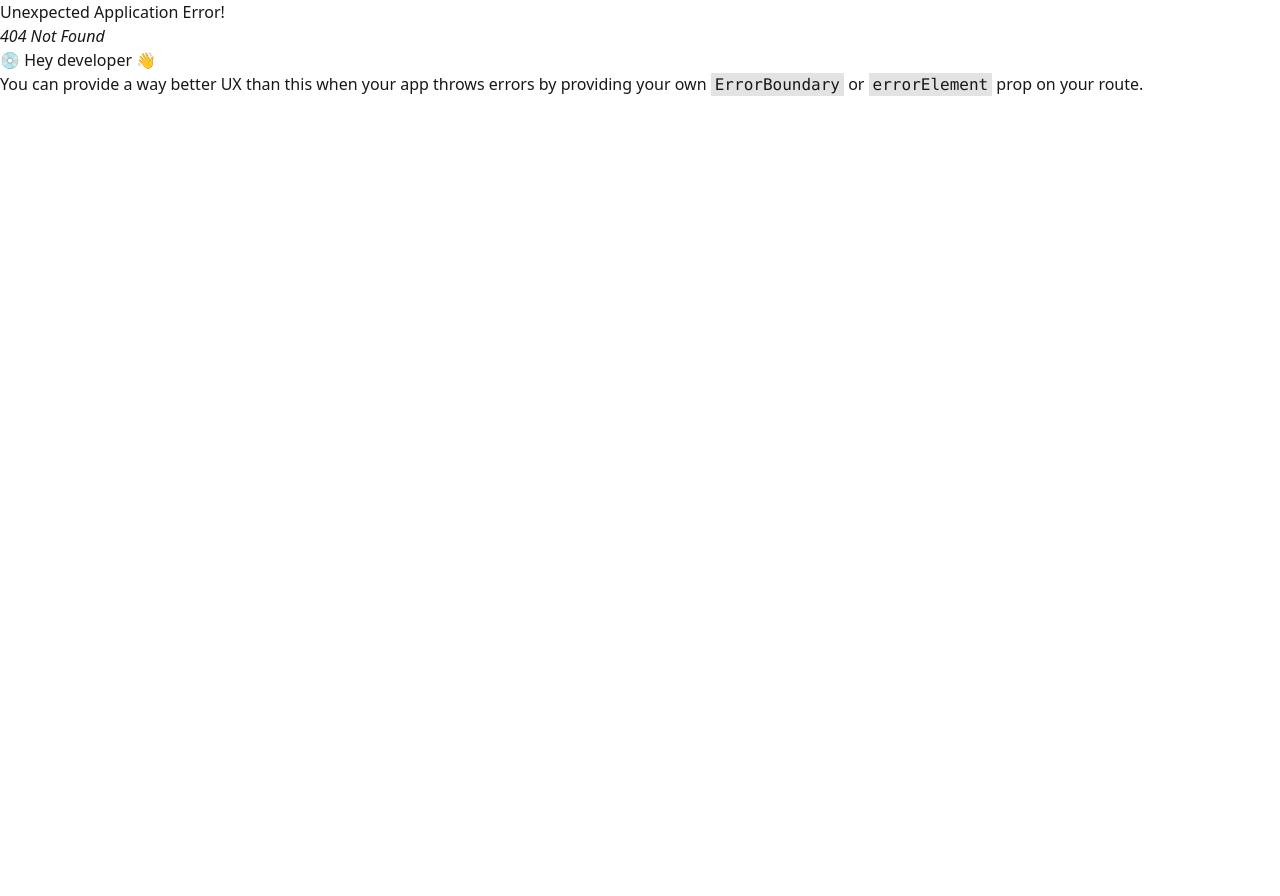
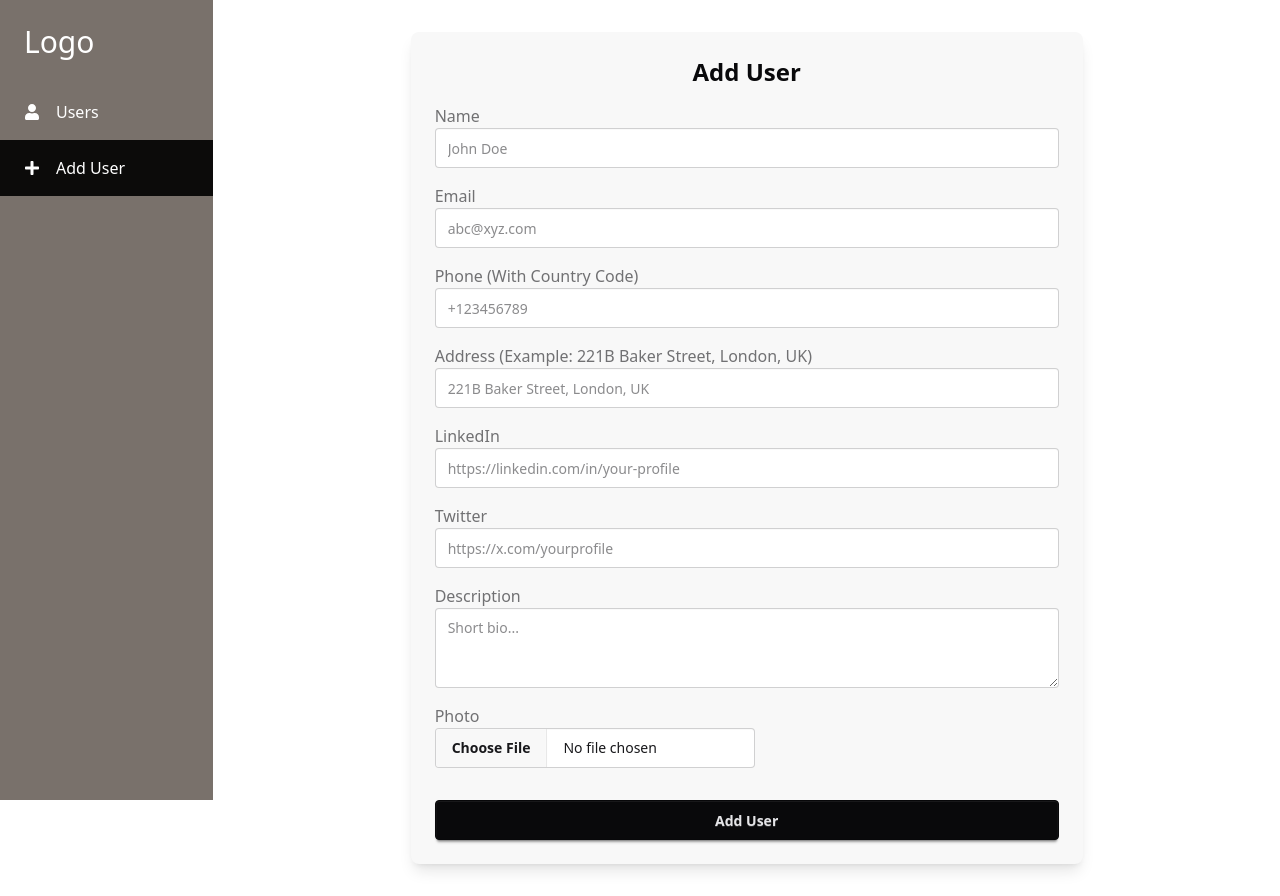
Before and after one commit to mahmuddevs/Bynry-task-frontend, a React (Vite) app: page /dashboard/add-user in a window 1280 px wide. Before the commit this address had no page. Before the commit the page ends 800 px from the top, so only its background shows below. Built offline with nearby package versions, Linux system fonts and the light colour scheme.

Commit message:
added add user form

```diff
--- a/package.json
+++ b/package.json
@@ -18,10 +18,12 @@
     "leaflet": "^1.9.4",
     "react": "^19.0.0",
     "react-dom": "^19.0.0",
+    "react-hook-form": "^7.55.0",
     "react-icons": "^5.5.0",
     "react-leaflet": "^5.0.0",
     "react-redux": "^9.2.0",
     "react-router": "^7.4.1",
+    "sweetalert2": "^11.17.2",
     "tailwindcss": "^4.0.15"
   },
   "devDependencies": {
--- /dev/null
+++ b/src/components/AddUserForm.tsx
@@ -0,0 +1,170 @@
+import axios from "axios";
+import { SubmitHandler, useForm } from "react-hook-form";
+import Swal from "sweetalert2";
+
+interface UserFormValues {
+    name: string;
+    photo: FileList;
+    description: string;
+    email: string;
+    address: string;
+    phone: string;
+    linkedin: string;
+    twitter: string;
+}
+
+const AddUserForm = () => {
+    const {
+        register,
+        handleSubmit,
+        reset,
+        formState: { errors, isSubmitting }
+    } = useForm<UserFormValues>();
+
+    const onSubmit: SubmitHandler<UserFormValues> = async (data) => {
+        const { name, photo, description, email, address, phone, linkedin, twitter } = data
+
+        const contact = {
+            phone,
+            social: {
+                linkedin,
+                twitter
+            }
+        }
+
+        const payload = {
+            name, photo: data.photo[0], description, email, address, contact
+        }
+
+        console.log(payload)
+
+        axios.post(`${import.meta.env.VITE_SERVER_URL}/users/create`, payload, {
+            headers: {
+                "Content-Type": "multipart/form-data",
+            }
+        })
+            .then((res) => {
+                const { message } = res.data
+                if (res.data.sucess) {
+                    Swal.fire({
+                        position: "top-end",
+                        icon: "success",
+                        title: `${message}`,
+                        showConfirmButton: false,
+                        timer: 1500
+                    });
+                    // reset();
+                } else {
+                    Swal.fire({
+                        position: "top-end",
+                        icon: "warning",
+                        title: `Something Went Wrong`,
+                        showConfirmButton: false,
+                        timer: 1500
+                    })
+                }
+            }).catch((err) => { console.log(err.message) })
+    };
+
+    return (
+        <form onSubmit={handleSubmit(onSubmit)} encType="multipart/form-data" className="max-w-2xl mx-auto bg-base-200 p-6 rounded-lg shadow-lg space-y-4">
+            <h2 className="text-2xl font-bold text-center text-neutral">Add User</h2>
+
+            <div>
+                <label className="label"><span className="label-text">Name</span></label>
+                <input type="text" className="input input-bordered w-full"
+                    placeholder="John Doe"
+                    {...register("name", { required: "Name is required" })}
+                />
+                {errors.name && <p className="text-red-500 text-sm">{errors.name.message}</p>}
+            </div>
+
+            <div>
+                <label className="label"><span className="label-text">Email</span></label>
+                <input type="email" className="input input-bordered w-full"
+                    placeholder="abc@xyz.com"
+                    {...register("email", {
+                        required: "Email is required",
+                        pattern: {
+                            value: /^[^\s@]+@[^\s@]+\.[^\s@]+$/,
+                            message: "Invalid email format"
+                        }
+                    })}
+                />
+                {errors.email && <p className="text-red-500 text-sm">{errors.email.message}</p>}
+            </div>
+
+            <div>
+                <label className="label"><span className="label-text">Phone (With Country Code)</span></label>
+                <input type="text" className="input input-bordered w-full"
+                    placeholder="+123456789"
+                    {...register("phone", { required: "Phone number is required" })}
+                />
+                {errors.phone && <p className="text-red-500 text-sm">{errors.phone.message}</p>}
+            </div>
+
+            <div>
+                <label className="label"><span className="label-text">Address (Example: 221B Baker Street, London, UK)</span></label>
+                <input type="text" className="input input-bordered w-full"
+                    placeholder="221B Baker Street, London, UK"
+                    {...register("address", { required: "Address is required" })}
+                />
+                {errors.address && <p className="text-red-500 text-sm">{errors.address.message}</p>}
+            </div>
+
+            <div>
+                <label className="label"><span className="label-text">LinkedIn</span></label>
+                <input type="text" className="input input-bordered w-full"
+                    placeholder="https://linkedin.com/in/your-profile"
+                    {...register("linkedin", {
+                        required: "LinkedIn profile is required",
+                        pattern: {
+                            value: /^(https?:\/\/)?(www\.)?linkedin\.com\/.*$/,
+                            message: "Enter a valid LinkedIn URL"
+                        }
+                    })}
+                />
+                {errors.linkedin && <p className="text-red-500 text-sm">{errors.linkedin.message}</p>}
+            </div>
+
+            <div>
+                <label className="label"><span className="label-text">Twitter</span></label>
+                <input type="text" className="input input-bordered w-full"
+                    placeholder="https://x.com/yourprofile"
+                    {...register("twitter", {
+                        required: "Twitter profile is required",
+                        pattern: {
+                            value: /^(https?:\/\/)?(www\.)?x\.com\/.*$/,
+                            message: "Enter a valid Twitter URL"
+                        }
+                    })}
+                />
+                {errors.twitter && <p className="text-red-500 text-sm">{errors.twitter.message}</p>}
+            </div>
+
+            <div>
+                <label className="label"><span className="label-text">Description</span></label>
+                <textarea className="textarea textarea-bordered w-full"
+                    placeholder="Short bio..."
+                    {...register("description", { required: "Description is required" })}
+                ></textarea>
+                {errors.description && <p className="text-red-500 text-sm">{errors.description.message}</p>}
+            </div>
+            <div>
+                <label className="label"><span className="label-text">Photo</span></label>
+                <div>
+                    <input type="file" className="file-input"
+                        {...register("photo", { required: "Photo is required" })}
+                    />
+                </div>
+                {errors.photo && <p className="text-red-500 text-sm">{errors.photo.message}</p>}
+            </div>
+
+            <button type="submit" className="btn btn-neutral w-full mt-4" disabled={isSubmitting}>
+                {isSubmitting ? "Adding..." : "Add User"}
+            </button>
+        </form>
+    );
+};
+
+export default AddUserForm;
--- a/src/components/Header.tsx
+++ b/src/components/Header.tsx
@@ -1,7 +1,9 @@
+import { NavLink } from "react-router"
+
 const Header = () => {
     const navItems = (
         <>
-            <li><a>Dashboard</a></li>
+            <li><NavLink to='/dashboard'>Dashboard</NavLink></li>
         </>
     )
     return (
--- /dev/null
+++ b/src/components/Sidebar.tsx
@@ -0,0 +1,15 @@
+import { FaPlus, FaUser } from "react-icons/fa"
+import { Link, NavLink } from "react-router"
+
+const Sidebar = () => {
+    return (
+        <aside className="text-white">
+            <h3 className="text-xl md:text-3xl mb-3 md:mb-0 p-3 md:p-6"><Link to='/'>Logo</Link></h3>
+            <ul className="dash-nav">
+                <li className="hover:bg-black/70 transition-colors duration-300"><NavLink className="flex gap-4 items-center py-4 px-6" to='/dashboard' end><FaUser /> <span className="hidden sm:inline">Users</span></NavLink></li>
+                <li className="hover:bg-black/70 transition-colors duration-300"><NavLink className="flex gap-4 items-center py-4 px-6" to='/dashboard/add-user'><FaPlus /> <span className="hidden sm:inline">Add User</span></NavLink></li>
+            </ul>
+        </aside>
+    )
+}
+export default Sidebar
--- a/src/components/UserCard.tsx
+++ b/src/components/UserCard.tsx
@@ -16,7 +16,7 @@ const UserCard = ({ _id, name, photo, email, description, location }: User) => {
     return (
         <Link to={`/users/${_id}`} className="bg-white shadow-md rounded-lg p-4 w-72 flex flex-col items-center text-center">
             <img
-                src={import.meta.env.VITE_SERVER_URL + photo}
+                src={import.meta.env.VITE_SERVER_URL + `/${photo}`}
                 alt={name}
                 className="w-20 h-20 rounded-full object-cover border-2 border-gray-300"
             />
--- a/src/index.css
+++ b/src/index.css
@@ -5,3 +5,8 @@
 .global-margin {
     @apply w-full px-4 sm:container md:px-6 lg:px-8 xl:w-8/12 mx-auto;
 }
+
+
+.dash-nav li a.active {
+    @apply bg-black/90
+}
--- /dev/null
+++ b/src/layouts/Dashboard.tsx
@@ -0,0 +1,16 @@
+import { Outlet } from "react-router"
+import Sidebar from "../components/Sidebar"
+
+const Dashboard = () => {
+    return (
+        <div className="grid grid-cols-12">
+            <div className="col-span-2 bg-stone-500 h-screen sticky top-0">
+                <Sidebar />
+            </div>
+            <div className="col-span-10">
+                <Outlet />
+            </div>
+        </div>
+    )
+}
+export default Dashboard
--- /dev/null
+++ b/src/pages/Dashboard/Add-Users/AddUsers.tsx
@@ -0,0 +1,10 @@
+import AddUserForm from "../../../components/AddUserForm"
+
+const AddUsers = () => {
+    return (
+        <div className="my-8">
+            <AddUserForm />
+        </div>
+    )
+}
+export default AddUsers
--- /dev/null
+++ b/src/pages/Dashboard/Users/Users.tsx
@@ -0,0 +1,6 @@
+const Users = () => {
+    return (
+        <div>Users</div>
+    )
+}
+export default Users
--- a/src/routes/router.tsx
+++ b/src/routes/router.tsx
@@ -2,6 +2,9 @@ import { createBrowserRouter } from "react-router";
 import App from "../layouts/App";
 import Home from "../pages/Home/Home";
 import Details from "../pages/Details/Details";
+import Dashboard from "../layouts/Dashboard";
+import Users from "../pages/Dashboard/Users/Users";
+import AddUsers from "../pages/Dashboard/Add-Users/AddUsers";
 const router = createBrowserRouter([
     {
         path: '/',
@@ -17,6 +20,20 @@ const router = createBrowserRouter([
             }
         ]
     },
+    {
+        path: '/dashboard',
+        element: <Dashboard />,
+        children: [
+            {
+                index: true,
+                element: <Users />
+            },
+            {
+                path: '/dashboard/add-user',
+                element: <AddUsers />
+            }
+        ]
+    }
 ])
 
 export default router
```
Also changed, not shown: 1 other file (tests, documents, lock files or other folders).
